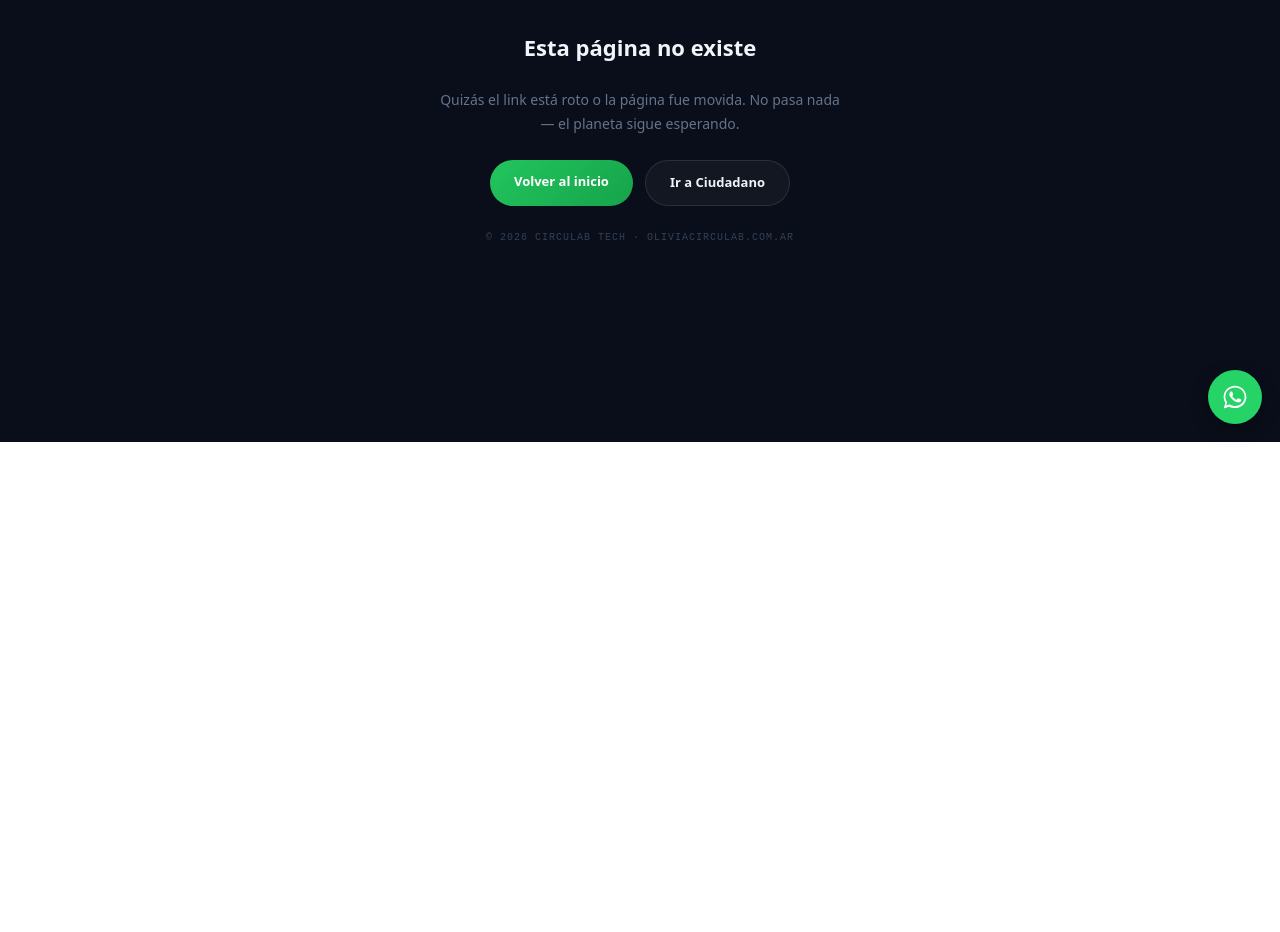
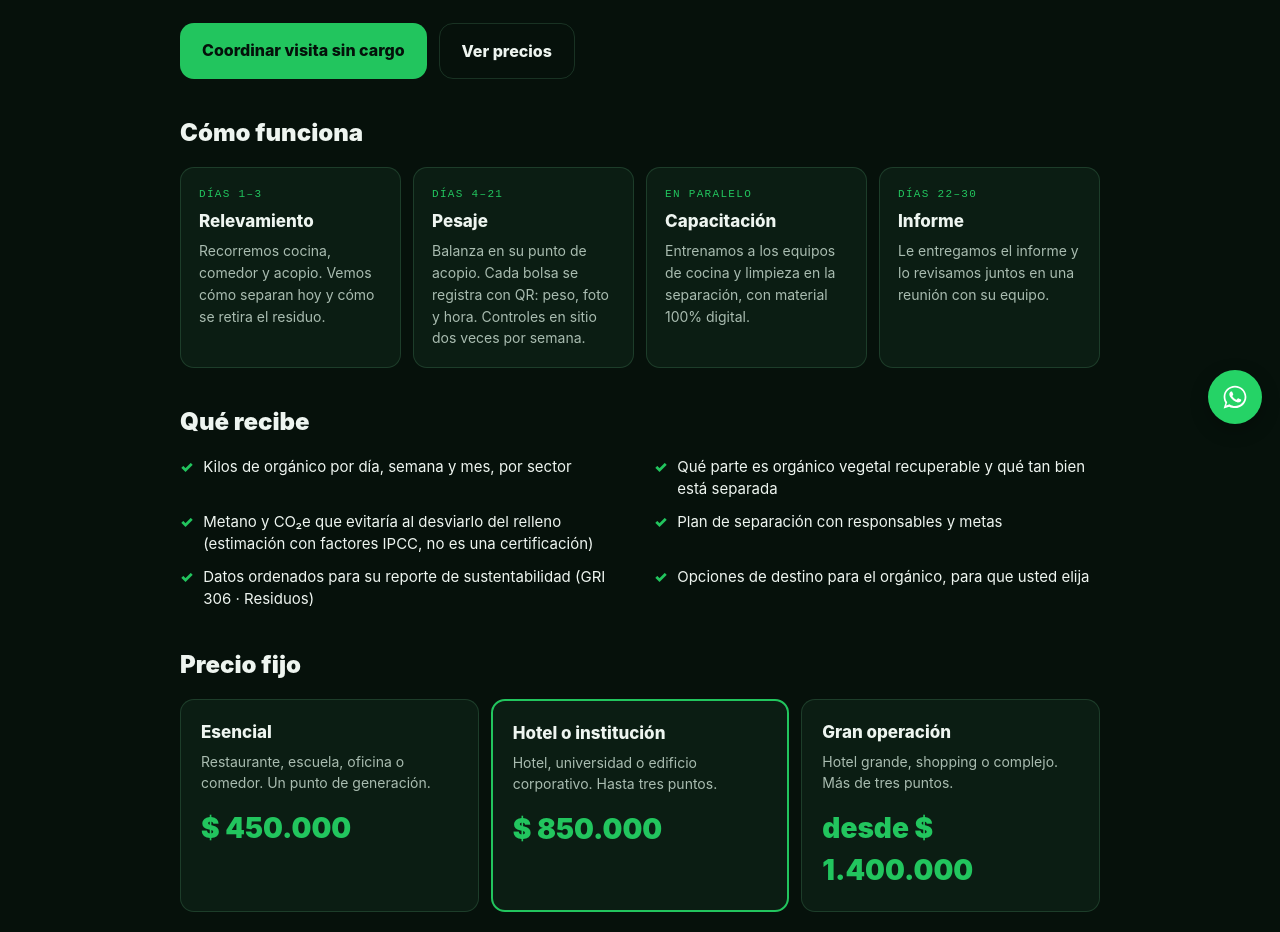
Before and after one commit to tributosdelsur-web/circulab-site, a Next.js app: page /diagnostico in a window 1280 px wide. Before the commit this address had no page. Shown: the part 358-1290 px from the top of the page. Before the commit the page ends 800 px from the top, so only its background shows below. Built offline with nearby package versions, Linux system fonts and the light colour scheme.

Commit message:
Página /diagnostico: oferta de diagnóstico de 30 días para grandes generadores

```diff
--- /dev/null
+++ b/app/diagnostico/layout.tsx
@@ -0,0 +1,14 @@
+import type { Metadata } from 'next'
+
+const DESC = 'Pesamos el residuo orgánico en su edificio durante 30 días y le entregamos un informe listo para su reporte de sustentabilidad. Precio fijo.'
+
+export const metadata: Metadata = {
+  title: 'Diagnóstico de residuos orgánicos en 30 días',
+  description: DESC,
+  alternates: { canonical: '/diagnostico' },
+  openGraph: { title: 'Diagnóstico de residuos orgánicos en 30 días · OLIVIA Circulab', description: DESC, url: '/diagnostico', images: ['/og-olivia.png'] },
+}
+
+export default function Layout({ children }: { children: React.ReactNode }) {
+  return children
+}
--- /dev/null
+++ b/app/diagnostico/page.tsx
@@ -0,0 +1,108 @@
+import SitioNav from '../../components/SitioNav'
+import SitioFooter from '../../components/SitioFooter'
+
+// Oferta única para grandes generadores: diagnóstico de 30 días con precio fijo.
+// Sin tokens, sin Verra, sin créditos: solo lo que el cliente compra hoy.
+
+const WA = 'https://wa.me/5491138859820?text=' + encodeURIComponent('Hola OLIVIA, quiero coordinar la visita sin cargo para el diagnóstico de residuos orgánicos.')
+const MAIL = 'mailto:hola@oliviacirculab.com.ar?subject=' + encodeURIComponent('Diagnóstico de residuos orgánicos · visita sin cargo')
+
+const PASOS = [
+  { cuando: 'Días 1–3', t: 'Relevamiento', d: 'Recorremos cocina, comedor y acopio. Vemos cómo separan hoy y cómo se retira el residuo.' },
+  { cuando: 'Días 4–21', t: 'Pesaje', d: 'Balanza en su punto de acopio. Cada bolsa se registra con QR: peso, foto y hora. Controles en sitio dos veces por semana.' },
+  { cuando: 'En paralelo', t: 'Capacitación', d: 'Entrenamos a los equipos de cocina y limpieza en la separación, con material 100% digital.' },
+  { cuando: 'Días 22–30', t: 'Informe', d: 'Le entregamos el informe y lo revisamos juntos en una reunión con su equipo.' },
+]
+
+const RECIBE = [
+  'Kilos de orgánico por día, semana y mes, por sector',
+  'Qué parte es orgánico vegetal recuperable y qué tan bien está separada',
+  'Metano y CO₂e que evitaría al desviarlo del relleno (estimación con factores IPCC, no es una certificación)',
+  'Plan de separación con responsables y metas',
+  'Datos ordenados para su reporte de sustentabilidad (GRI 306 · Residuos)',
+  'Opciones de destino para el orgánico, para que usted elija',
+]
+
+const PLANES = [
+  { n: 'Esencial', d: 'Restaurante, escuela, oficina o comedor. Un punto de generación.', p: '$ 450.000', destacado: false },
+  { n: 'Hotel o institución', d: 'Hotel, universidad o edificio corporativo. Hasta tres puntos.', p: '$ 850.000', destacado: true },
+  { n: 'Gran operación', d: 'Hotel grande, shopping o complejo. Más de tres puntos.', p: 'desde $ 1.400.000', destacado: false },
+]
+
+export default function Diagnostico() {
+  const bg = '#06110b', card = '#0b1d13', text = '#eef5f0', sub = '#a9bcb0', accent = '#22c55e', border = 'rgba(134,239,172,.15)'
+  const ancho = { maxWidth: 960, margin: '0 auto', padding: '0 20px' }
+  const h2 = { fontSize: 24, fontWeight: 900, margin: '0 0 16px' }
+  const boton = { display: 'inline-block', textAlign: 'center' as const, fontWeight: 800, fontSize: 16, padding: '15px 22px', borderRadius: 14, textDecoration: 'none' }
+
+  return (
+    <main style={{ minHeight: '100vh', background: bg, color: text, fontFamily: 'Inter, system-ui, sans-serif' }}>
+      <SitioNav text={text} accent={accent} border={border} />
+
+      <section style={{ ...ancho, paddingTop: 48, paddingBottom: 36 }}>
+        <div style={{ fontSize: 11, fontFamily: 'monospace', textTransform: 'uppercase', letterSpacing: '.22em', color: accent, marginBottom: 14 }}>Para grandes generadores · CABA</div>
+        <h1 style={{ fontSize: 'clamp(34px,6vw,56px)', fontWeight: 900, lineHeight: 1.05, margin: '0 0 16px', maxWidth: 760 }}>Diagnóstico de residuos orgánicos en 30 días</h1>
+        <p style={{ fontSize: 18, color: sub, lineHeight: 1.6, margin: '0 0 26px', maxWidth: 680 }}>Sepa cuánto orgánico genera su establecimiento, cuánto puede desviar del relleno sanitario y cuánto metano evitaría. Con datos pesados en su edificio, no estimados. Precio fijo y un informe listo para usar.</p>
+        <div style={{ display: 'flex', flexWrap: 'wrap', gap: 12 }}>
+          <a href={WA} target="_blank" rel="noopener noreferrer" style={{ ...boton, background: accent, color: '#04110a' }}>Coordinar visita sin cargo</a>
+          <a href="#precios" style={{ ...boton, border: '1px solid ' + border, color: text }}>Ver precios</a>
+        </div>
+      </section>
+
+      <section style={{ ...ancho, paddingBottom: 36 }}>
+        <h2 style={h2}>Cómo funciona</h2>
+        <div style={{ display: 'grid', gridTemplateColumns: 'repeat(auto-fit, minmax(200px, 1fr))', gap: 12 }}>
+          {PASOS.map(p => (
+            <div key={p.t} style={{ background: card, border: '1px solid ' + border, borderRadius: 14, padding: 18 }}>
+              <div style={{ fontSize: 11, fontFamily: 'monospace', textTransform: 'uppercase', letterSpacing: '.12em', color: accent, marginBottom: 6 }}>{p.cuando}</div>
+              <div style={{ fontWeight: 800, fontSize: 17, marginBottom: 6 }}>{p.t}</div>
+              <div style={{ fontSize: 14, color: sub, lineHeight: 1.55 }}>{p.d}</div>
+            </div>
+          ))}
+        </div>
+      </section>
+
+      <section style={{ ...ancho, paddingBottom: 36 }}>
+        <h2 style={h2}>Qué recibe</h2>
+        <ul style={{ listStyle: 'none', padding: 0, margin: 0, display: 'grid', gridTemplateColumns: 'repeat(auto-fit, minmax(300px, 1fr))', gap: '10px 28px' }}>
+          {RECIBE.map(r => (
+            <li key={r} style={{ display: 'flex', gap: 10, fontSize: 15, lineHeight: 1.5 }}>
+              <span aria-hidden="true" style={{ color: accent, fontWeight: 900 }}>✓</span><span>{r}</span>
+            </li>
+          ))}
+        </ul>
+      </section>
+
+      <section id="precios" style={{ ...ancho, paddingBottom: 36 }}>
+        <h2 style={h2}>Precio fijo</h2>
+        <div style={{ display: 'grid', gridTemplateColumns: 'repeat(auto-fit, minmax(240px, 1fr))', gap: 12 }}>
+          {PLANES.map(p => (
+            <div key={p.n} style={{ background: card, border: (p.destacado ? '2px solid ' + accent : '1px solid ' + border), borderRadius: 14, padding: 20 }}>
+              <div style={{ fontWeight: 800, fontSize: 17, marginBottom: 6 }}>{p.n}</div>
+              <div style={{ fontSize: 14, color: sub, lineHeight: 1.5, marginBottom: 14 }}>{p.d}</div>
+              <div style={{ fontSize: 28, fontWeight: 900, color: accent }}>{p.p}</div>
+            </div>
+          ))}
+        </div>
+        <p style={{ fontSize: 14, color: sub, lineHeight: 1.65, margin: '16px 0 0' }}>
+          Precio final en pesos, en dos pagos: 50% al inicio y 50% con el informe. <strong style={{ color: text }}>Si contrata el servicio mensual de medición y reporte dentro de los 60 días, le descontamos el 50% del diagnóstico.</strong> No incluye retiro, transporte ni tratamiento del residuo: eso lo cotiza aparte la planta que usted elija. Valores vigentes hasta el 31/12/2026.
+        </p>
+      </section>
+
+      <section style={{ ...ancho, paddingBottom: 48 }}>
+        <div style={{ background: accent, color: '#04110a', borderRadius: 18, padding: 26, display: 'flex', flexWrap: 'wrap', gap: 20, justifyContent: 'space-between', alignItems: 'center' }}>
+          <div style={{ maxWidth: 520 }}>
+            <h2 style={{ fontSize: 24, fontWeight: 900, margin: '0 0 6px' }}>Empecemos con una visita sin cargo de 30 minutos</h2>
+            <p style={{ fontSize: 15, lineHeight: 1.55, margin: 0 }}>Vemos su operación y le confirmamos el plan y el precio en 48 horas.</p>
+          </div>
+          <div style={{ display: 'flex', flexDirection: 'column', gap: 10 }}>
+            <a href={WA} target="_blank" rel="noopener noreferrer" style={{ ...boton, background: '#04110a', color: text }}>WhatsApp +54 9 11 3885-9820</a>
+            <a href={MAIL} style={{ color: '#04110a', fontWeight: 800, textAlign: 'center', fontSize: 14 }}>hola@oliviacirculab.com.ar</a>
+          </div>
+        </div>
+      </section>
+
+      <SitioFooter text={text} sub={sub} border={border} />
+    </main>
+  )
+}
```
